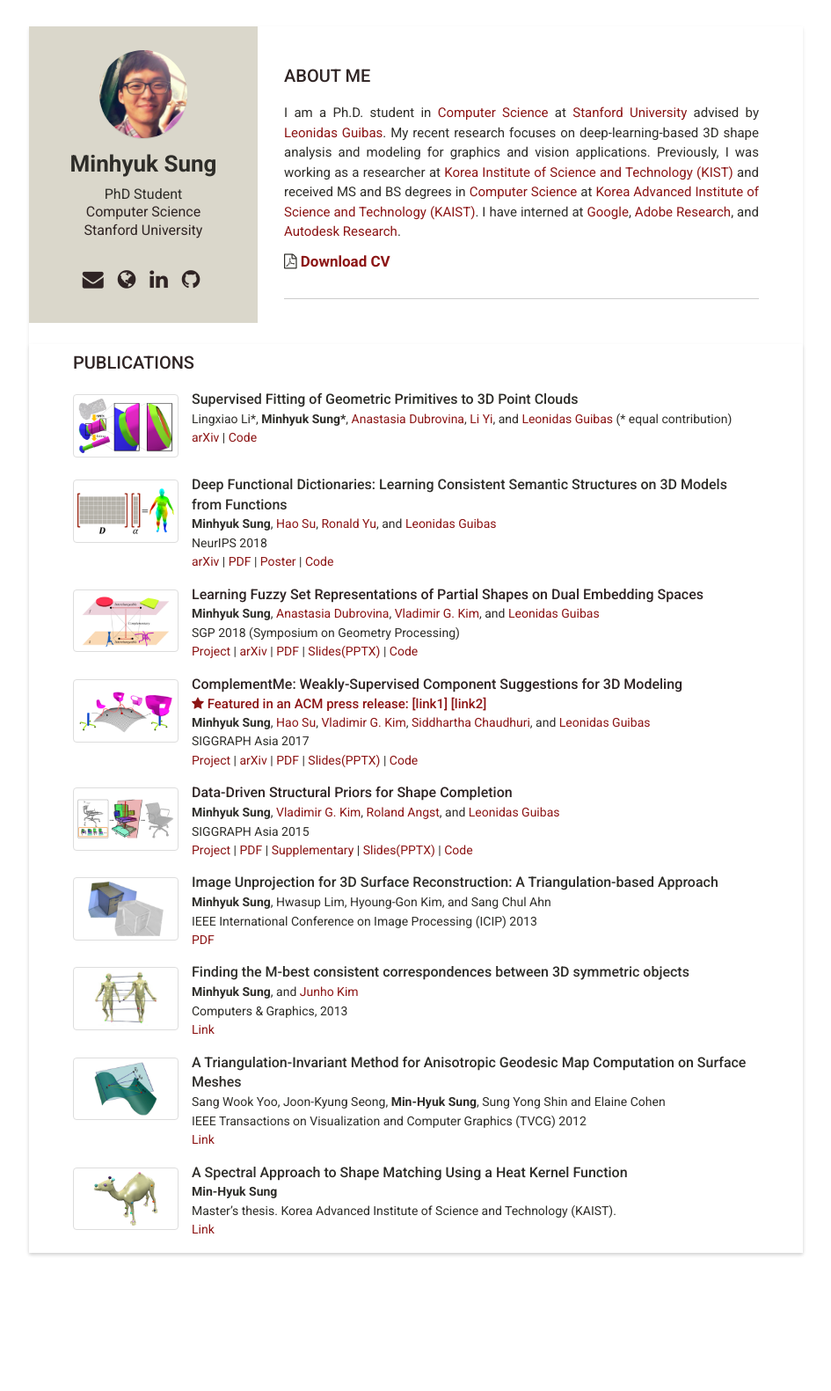
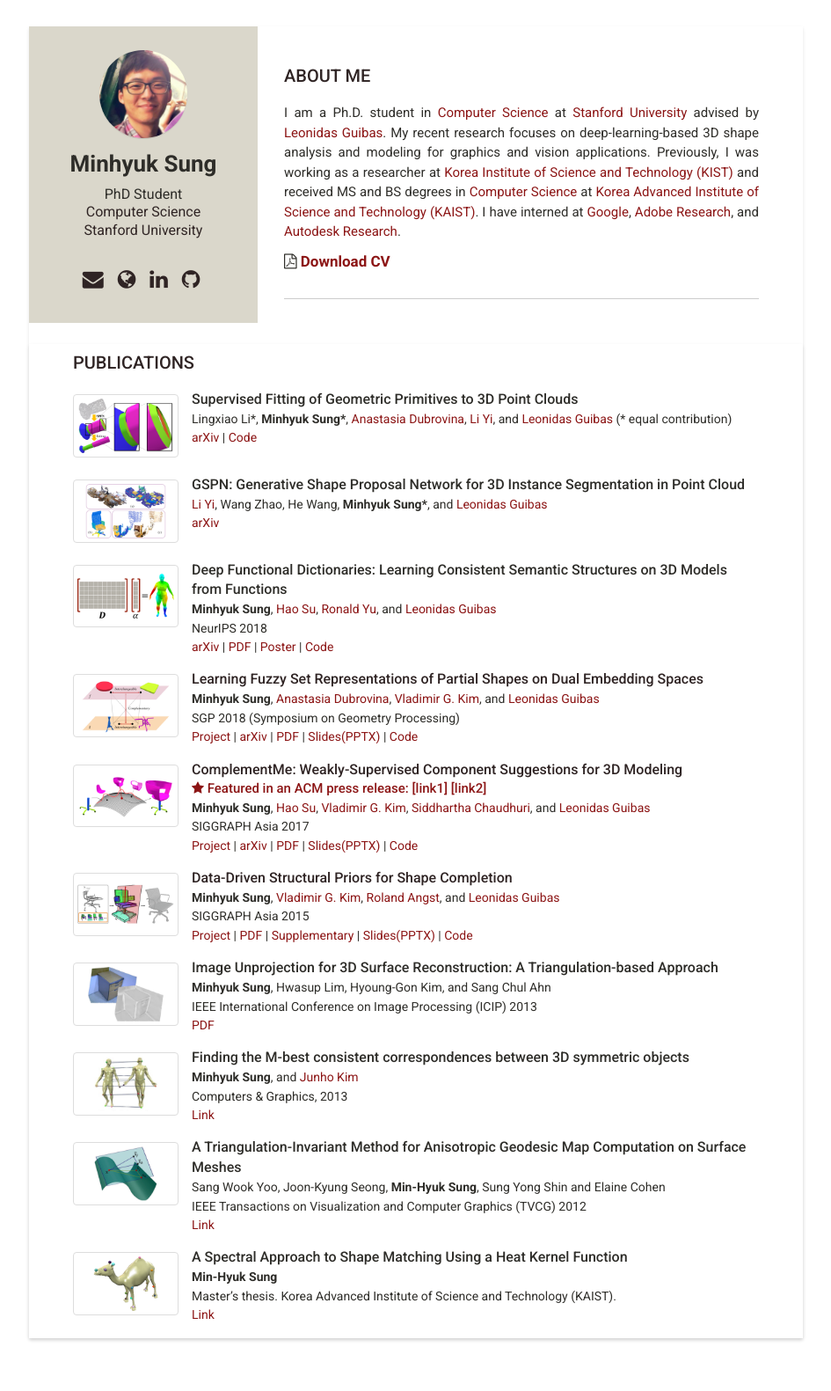
Before and after one commit to mhsung/mhsung.github.io, a Jekyll site: the page built from index.html, in a window 1280 px wide. Shown: the whole page at 88% size, without its empty margins (167-1112 px from the left). Built offline with Jekyll 4.4.1, drawn with Linux system fonts in a browser that asks for light colours; before the commit the page ends 1484 px from its top, so only the background shows below that.

Commit message:
Added a cvpr submission.

```diff
--- a/_includes/publications.html
+++ b/_includes/publications.html
@@ -4,10 +4,10 @@
 
   <div class="table">
 
-    <!-- cvpr 19' submission -->
+    <!-- cvpr 19' submission 2/2 -->
     <div class="table-row">
       <div class="thumbnail-cell">
-        <img class="thumbnail" src="{{site.baseurl}}/assets/images/spfn/thumbnail.png" alt="thumbnail"/>
+        <img class="thumbnail" src="{{site.baseurl}}/assets/images/spfn-thumbnail.png" alt="thumbnail"/>
       </div>
       <div class="description-cell">
         <span class="title">
@@ -24,6 +24,29 @@
           (* equal contribution)<br>
           <a href="https://arxiv.org/abs/1811.08988" target="_blank">arXiv</a> |
           <a href="https://github.com/csimstu2/SPFN" target="_blank">Code</a>
+        </span>
+      </div>
+    </div>
+
+    <!-- cvpr 19' submission 1/2 -->
+    <div class="table-row">
+      <div class="thumbnail-cell">
+        <img class="thumbnail" src="{{site.baseurl}}/assets/images/gspn-thumbnail.png" alt="thumbnail"/>
+      </div>
+      <div class="description-cell">
+        <span class="title">
+          <!-- <a href="{{site.baseurl}}/spfn.html"> -->
+            GSPN: Generative Shape Proposal Network for 3D Instance Segmentation in Point Cloud
+          <!-- </a> -->
+        </span><br>
+        <span class="summary">
+          <a href="https://cs.stanford.edu/~ericyi/" target="_blank">Li Yi</a>,
+          Wang Zhao,
+          He Wang,
+          <b>Minhyuk Sung*</b>, and
+          <a href="https://geometry.stanford.edu/member/guibas/" target="_blank:">Leonidas Guibas</a>
+          <br>
+          <a href="https://arxiv.org/abs/1812.03320" target="_blank">arXiv</a>
         </span>
       </div>
     </div>
```
Also changed, not shown: assets/images/gspn-thumbnail.png (added), assets/images/spfn-thumbnail.png (renamed from assets/images/spfn/thumbnail.png).
